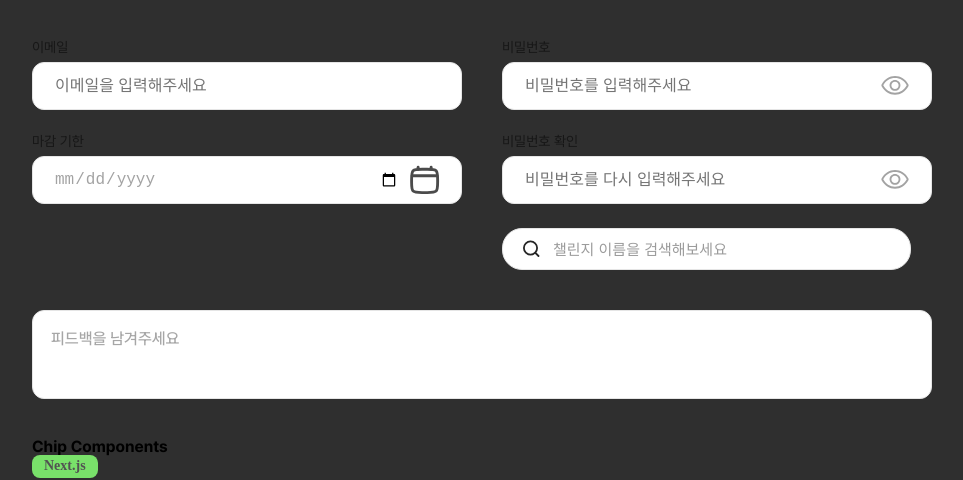
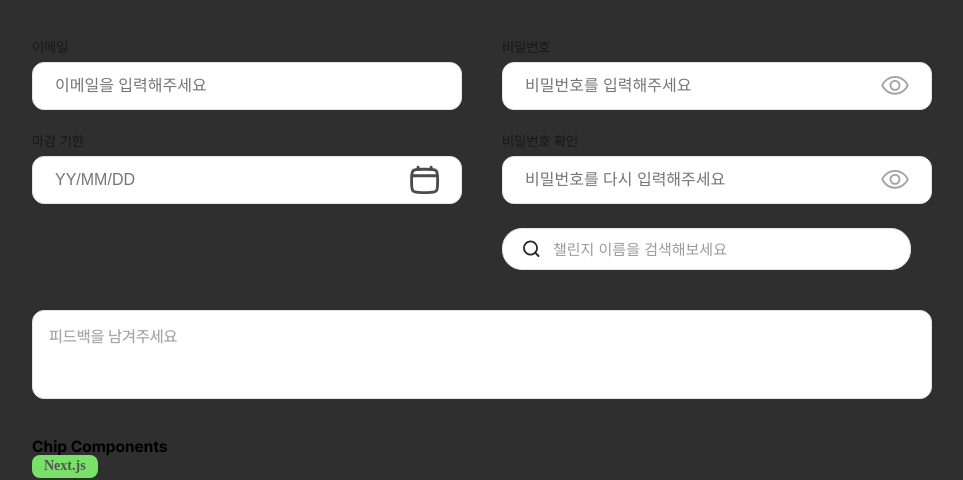
Before and after one commit to fs08-docthrough-team2/fs08-docthrough-team2-fe, a Next.js app: page /example in a window 1280 px wide. Shown: the top 480 px of the page, without its empty margins (158-1121 px from the left). Built offline with nearby package versions, Linux system fonts and the light colour scheme.

Commit message:
calendar 수정완료

```diff
--- a/src/app/example/page.jsx
+++ b/src/app/example/page.jsx
@@ -8,6 +8,7 @@ import TextBox from '@/components/atoms/input/TextBox';
 import TypeChip from '@/components/atoms/chips/TypeChip';
 import CategoryChip from '@/components/atoms/chips/CategoryChip';
 import StatusChip from '@/components/atoms/chips/StatusChip';
+import DateInput from '@/components/atoms/input/DateInput';
 
 export default function ExamplePage() {
   const [email, setEmail] = useState('');
@@ -46,14 +47,7 @@ export default function ExamplePage() {
             onChange={(e) => setEmail(e.target.value)}
           />
 
-          <BaseInput
-            label="마감 기한"
-            placeholder="YY/MM/DD"
-            value={expire}
-            onChange={(e) => setExpire(e.target.value)}
-            type="date"
-            rightNode={<img src="/icons/calendar.svg" alt="" width={32} height={32} />}
-          />
+          <DateInput label="마감 기한" value={expire} onChange={(e) => setExpire(e.target.value)} />
         </div>
 
         {/*  오른쪽 열 */}
--- /dev/null
+++ b/src/components/atoms/Input/DateInput.jsx
@@ -0,0 +1,104 @@
+'use client';
+import { useState, forwardRef, useMemo } from 'react';
+import dayjs from 'dayjs';
+import ReactDatePicker from 'react-datepicker';
+import 'react-datepicker/dist/react-datepicker.css';
+import BaseInput from '@/components/atoms/input/BaseInput';
+import baseStyles from '@/styles/components/atoms/input/BaseInput.module.scss';
+
+// 안 보이는 더미 input
+const HiddenInput = forwardRef(function HiddenInput(props, ref) {
+  return (
+    <input
+      ref={ref}
+      style={{ position: 'absolute', opacity: 0, width: 0, height: 0 }}
+      readOnly
+      {...props}
+    />
+  );
+});
+
+// 숫자만 받아 YY/MM/DD로 포맷
+function formatYYMMDD(raw) {
+  const digits = (raw || '').replace(/\D/g, '').slice(0, 6); // YY MM DD -> 6자리
+  if (digits.length <= 2) return digits;
+  if (digits.length <= 4) return `${digits.slice(0, 2)}/${digits.slice(2)}`;
+  return `${digits.slice(0, 2)}/${digits.slice(2, 4)}/${digits.slice(4)}`;
+}
+
+export default function DateInput({
+  label = '마감 기한',
+  value, // "YY/MM/DD"
+  onChange, // e => e.target.value 로 문자열 전달
+  min, // "YY/MM/DD" (옵션)
+  max, // "YY/MM/DD" (옵션)
+  placeholder = 'YY/MM/DD',
+}) {
+  const [open, setOpen] = useState(false);
+
+  // 유효한 문자열일 때만 Date로 변환 (엄격 모드)
+  const selected = useMemo(() => {
+    const v = String(value || '');
+    const d = dayjs(v, 'YY/MM/DD', true);
+    return d.isValid() ? d.toDate() : null;
+  }, [value]);
+
+  const minDate = useMemo(() => (min ? dayjs(min, 'YY/MM/DD', true).toDate() : undefined), [min]);
+  const maxDate = useMemo(() => (max ? dayjs(max, 'YY/MM/DD', true).toDate() : undefined), [max]);
+
+  const apply = (date) => {
+    if (!date) return;
+    const formatted = dayjs(date).format('YY/MM/DD');
+    onChange?.({ target: { value: formatted } });
+    setOpen(false);
+  };
+
+  const handleInputChange = (e) => {
+    const next = formatYYMMDD(e.target.value);
+    onChange?.({ target: { value: next } });
+  };
+
+  return (
+    <div style={{ position: 'relative' }}>
+      <BaseInput
+        label={label}
+        placeholder={placeholder}
+        value={value ?? ''}
+        type="text"
+        // 입력도 되고, 클릭하면 달력도 열리게
+        inputProps={{
+          onChange: handleInputChange,
+          onClick: () => setOpen(true),
+          inputMode: 'numeric', // 모바일 숫자 키패드
+          autoComplete: 'off',
+          spellCheck: false,
+        }}
+        rightNode={
+          <button
+            type="button"
+            aria-haspopup="dialog"
+            aria-expanded={open}
+            onClick={() => setOpen((v) => !v)}
+            className={baseStyles.iconBtn}
+          >
+            <img src="/icons/calendar.svg" alt="" width={32} height={32} />
+          </button>
+        }
+      />
+
+      {/* 달력 팝업 */}
+      <ReactDatePicker
+        selected={selected}
+        onChange={apply}
+        open={open}
+        onClickOutside={() => setOpen(false)}
+        showPopperArrow={false}
+        popperPlacement="bottom-end"
+        dateFormat="yy/MM/dd"
+        minDate={minDate}
+        maxDate={maxDate}
+        customInput={<HiddenInput />}
+      />
+    </div>
+  );
+}
--- a/src/styles/components/atoms/Input/BaseInput.module.scss
+++ b/src/styles/components/atoms/Input/BaseInput.module.scss
@@ -49,6 +49,14 @@
   width: 32px;
   height: 32px;
 
+  &:focus,
+  &:focus-visible,
+  &:active {
+    outline: 0;
+    box-shadow: none;
+    background: transparent;
+  }
+
   img {
     width: 32px;
     height: 32px;
--- a/src/styles/components/atoms/Input/TextBox.module.scss
+++ b/src/styles/components/atoms/Input/TextBox.module.scss
@@ -1,13 +1,8 @@
 .textBox {
-  display: flex;
+  display: block;
   width: 100%;
   max-width: 100%;
-  flex: 1;
   height: 89px;
-  padding: 16px;
-  align-items: flex-start;
-  gap: 10px;
-  flex-shrink: 0;
   border-radius: 12px;
   border: 1px solid var(--gray-200, #e5e5e5);
   background: #fff;
@@ -16,9 +11,8 @@
 }
 
 .field {
-  flex: 1 1 auto;
   width: 100%;
-  height: 89px;
+  height: 100%;
   border: 0;
   outline: 0;
   resize: none;
@@ -27,9 +21,14 @@
   font-family: Pretendard;
   font-size: 16px;
   font-weight: 500;
-  line-height: normal;
+  line-height: 20px;
   box-sizing: border-box;
+  padding: 16px;
   overflow-y: auto;
+  overflow-x: hidden;
+  white-space: pre-wrap;
+  word-break: break-word;
+  overflow-wrap: anywhere;
 
   &::placeholder {
     color: rgba(0, 0, 0, 0.35);
```
Also changed, not shown: 1 other file (tests, documents, lock files or other folders).
